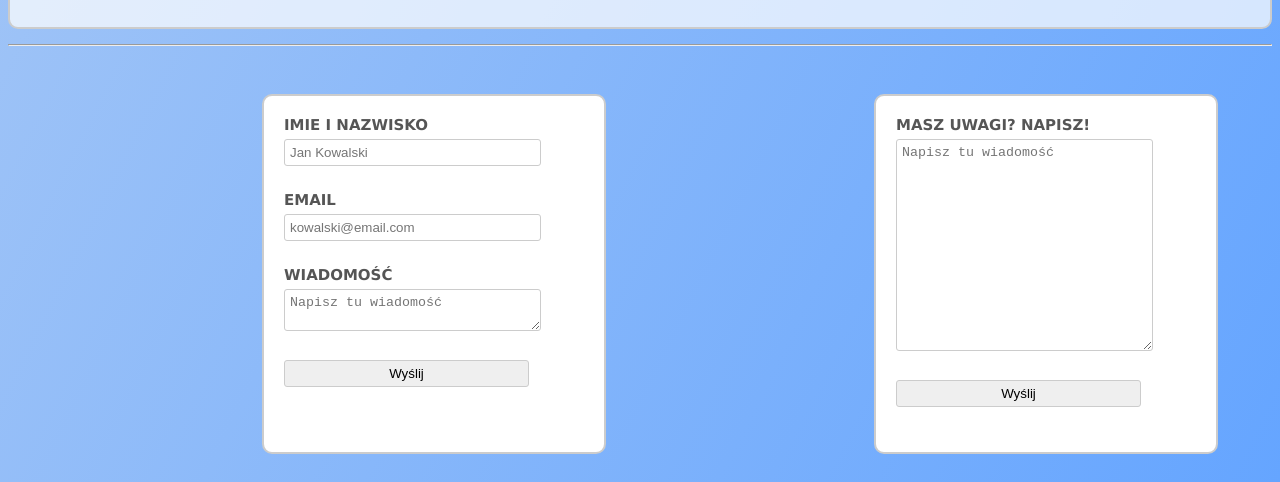
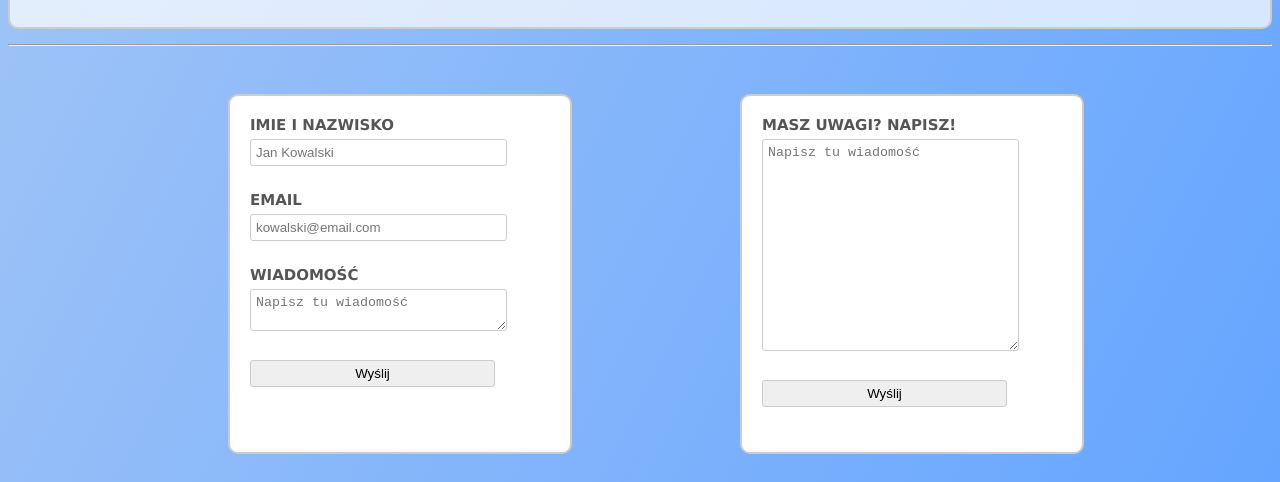
Before and after one commit to banmi/TI, a plain HTML site: page index.html in a window 1280 px wide. Shown: the part 2078-2560 px from the top of the page. Drawn offline with Linux system fonts and the light colour scheme; no server answers.

Commit message:
margin form

```diff
--- a/main.css
+++ b/main.css
@@ -191,9 +191,15 @@ table caption {
 	margin-bottom:25px;
 	width:245px;
 }
+#contact2 {
+  padding: auto;
+  margin: auto;
+  margin-top: 20px;
+}
 
 #contact2 textarea {
   height: 200px;
+
 }
 
 .footsy {
```
